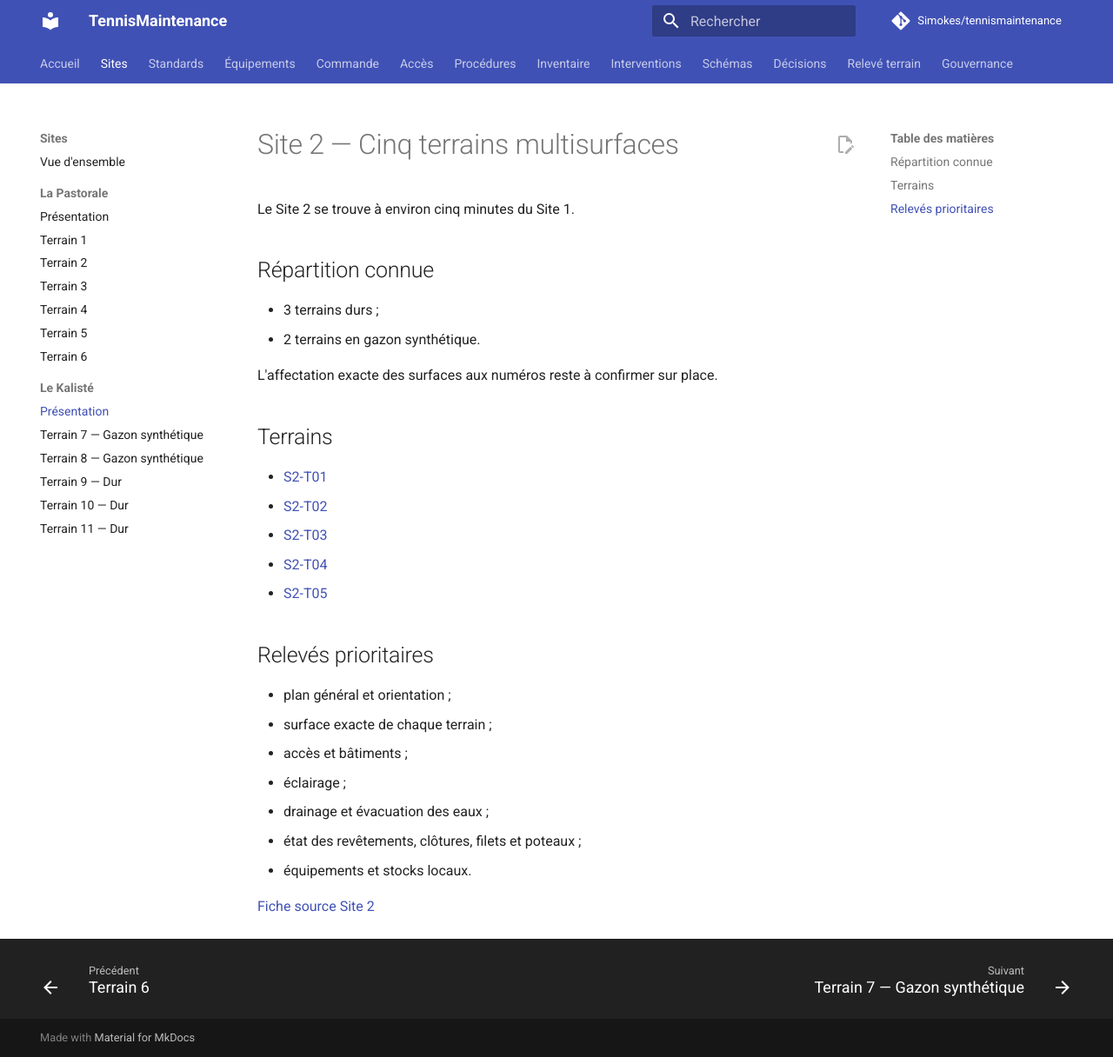
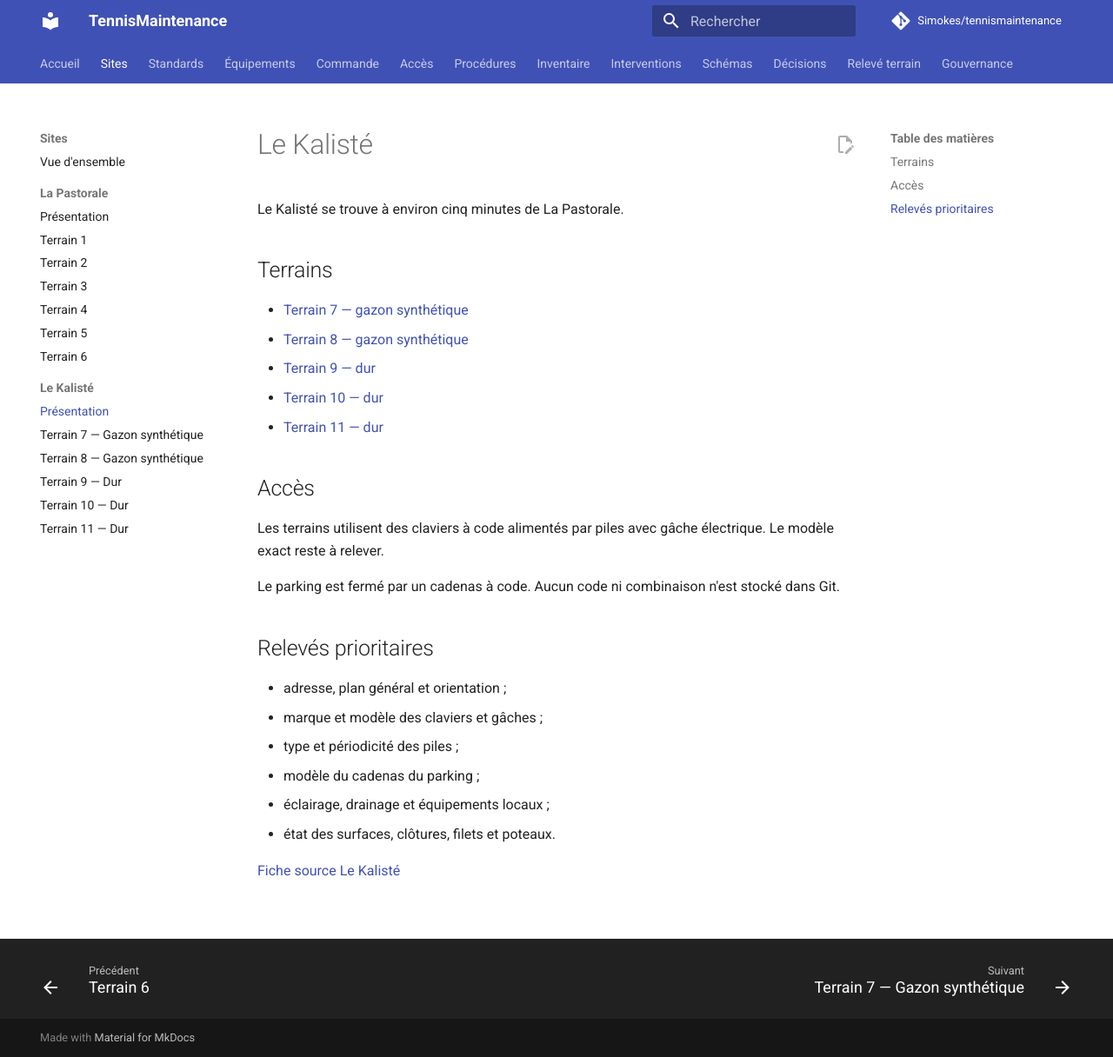
Before and after one commit to Simokes/tennismaintenance, an MkDocs documentation site: the page built from docs/sites/site-2/index.md, in a window 1280 px wide and 1216 px high. Shown: the whole window at 87% size. Built offline with MkDocs 1.6.1 and Material for MkDocs 9.7.7, drawn with Linux system fonts in a browser that asks for light colours; comment, search, counter and statistics services are not loaded.

Commit message:
docs: update Le Kaliste portal

```diff
--- a/docs/sites/site-2/index.md
+++ b/docs/sites/site-2/index.md
@@ -1,30 +1,28 @@
-# Site 2 — Cinq terrains multisurfaces
+# Le Kalisté
 
-Le Site 2 se trouve à environ cinq minutes du Site 1.
-
-## Répartition connue
-
-- 3 terrains durs ;
-- 2 terrains en gazon synthétique.
-
-L'affectation exacte des surfaces aux numéros reste à confirmer sur place.
+Le Kalisté se trouve à environ cinq minutes de La Pastorale.
 
 ## Terrains
 
-- [S2-T01](T01.md)
-- [S2-T02](T02.md)
-- [S2-T03](T03.md)
-- [S2-T04](T04.md)
-- [S2-T05](T05.md)
+- [Terrain 7 — gazon synthétique](T07.md)
+- [Terrain 8 — gazon synthétique](T08.md)
+- [Terrain 9 — dur](T09.md)
+- [Terrain 10 — dur](T10.md)
+- [Terrain 11 — dur](T11.md)
+
+## Accès
+
+Les terrains utilisent des claviers à code alimentés par piles avec gâche électrique. Le modèle exact reste à relever.
+
+Le parking est fermé par un cadenas à code. Aucun code ni combinaison n'est stocké dans Git.
 
 ## Relevés prioritaires
 
-- plan général et orientation ;
-- surface exacte de chaque terrain ;
-- accès et bâtiments ;
-- éclairage ;
-- drainage et évacuation des eaux ;
-- état des revêtements, clôtures, filets et poteaux ;
-- équipements et stocks locaux.
+- adresse, plan général et orientation ;
+- marque et modèle des claviers et gâches ;
+- type et périodicité des piles ;
+- modèle du cadenas du parking ;
+- éclairage, drainage et équipements locaux ;
+- état des surfaces, clôtures, filets et poteaux.
 
-[Fiche source Site 2](https://github.com/Simokes/tennismaintenance/blob/main/sites/SITE-002-complexe-tennis.md)
+[Fiche source Le Kalisté](https://github.com/Simokes/tennismaintenance/blob/main/sites/SITE-002-complexe-tennis.md)
```
